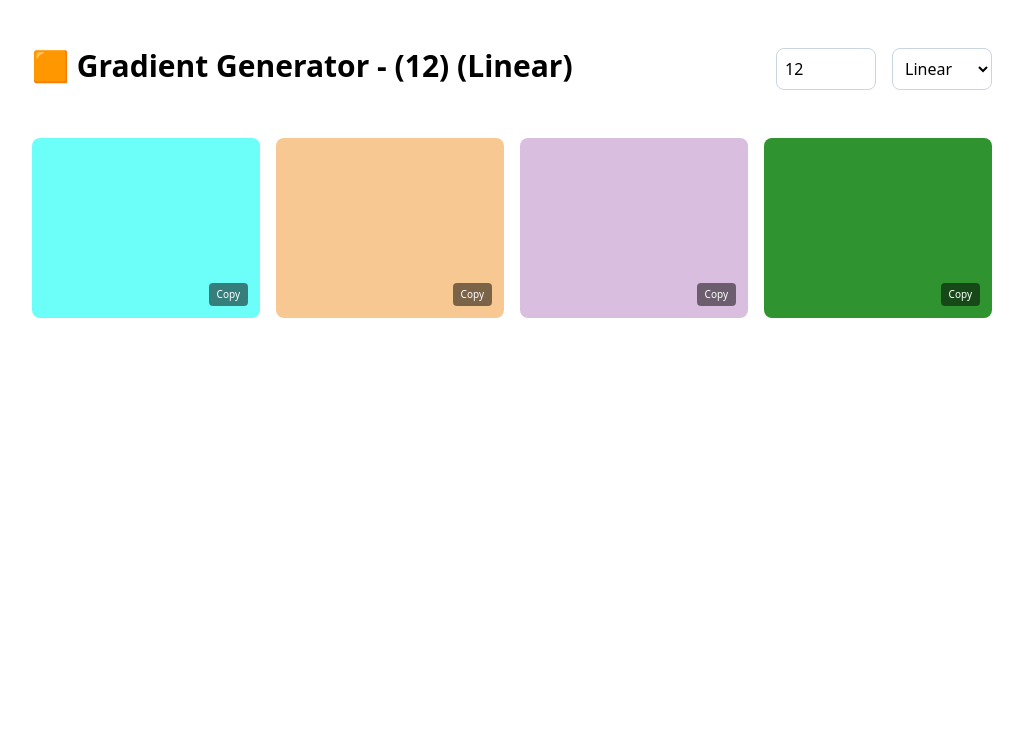
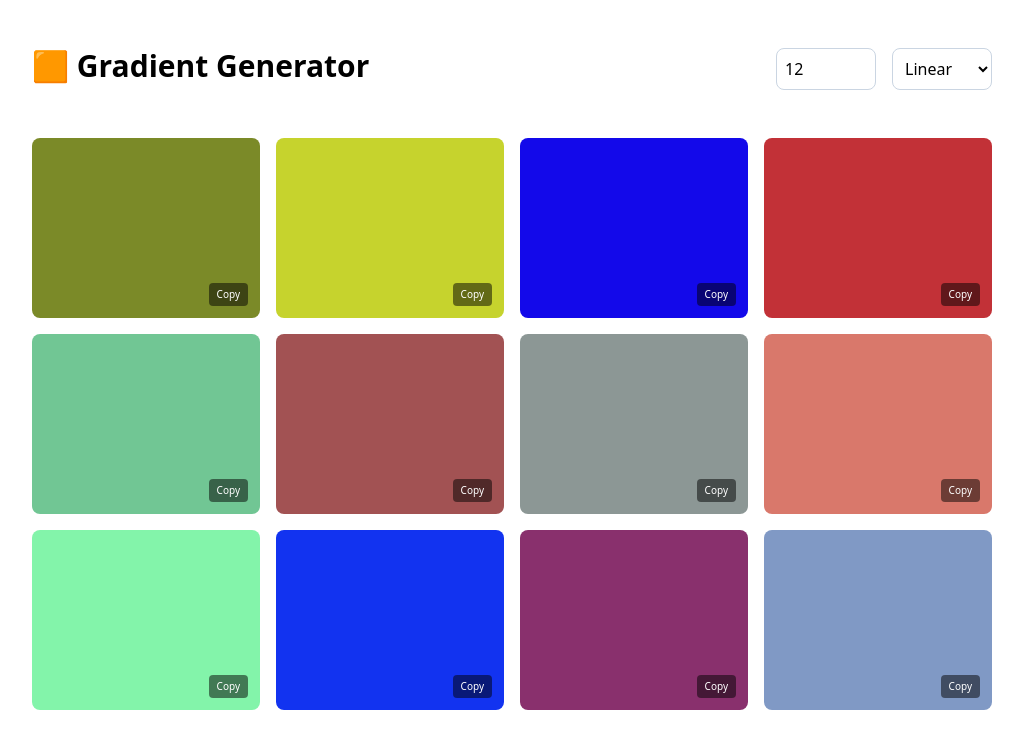
Before and after one commit to Meraj-Uddin-Malik/Gradient-Generator, a React (Vite) app: page / in a window 1280 px wide. Shown: the top 748 px of the page, without its empty margins (128-1151 px from the left). Built offline with nearby package versions, Linux system fonts and the light colour scheme.

Commit message:
feat: refactor gradient display to use dynamic gradients state

```diff
--- a/src/App.jsx
+++ b/src/App.jsx
@@ -1,8 +1,9 @@
-import React, { useState } from "react";
+import React, { useEffect, useState } from "react";
 
 const App = () => {
   const [num, setNum] = useState(12);
   const [type, setType] = useState("Linear");
+  const [gradients, setGradients] = useState([]);
 
   const getHexColor = () => {
     const rgb = 255 * 255 * 255;
@@ -13,13 +14,23 @@ const App = () => {
     return colorHex;
   };
 
+  useEffect(() => {
+    const generateGradients = () => {
+      const tempGradients = [];
+      for (let i = 0; i < num; i++) {
+        tempGradients.push(getHexColor());
+      }
+      setGradients(tempGradients);
+    };
+
+    generateGradients();
+  }, [num]);
+
   return (
     <div className="min-h-screen py-12">
       <div className="w-9/12 mx-auto space-y-12">
         <div className="flex justify-between">
-          <h1 className="text-3xl font-bold">
-            🟧 Gradient Generator - ({num}) ({type})
-          </h1>
+          <h1 className="text-3xl font-bold">🟧 Gradient Generator</h1>
           <div className="flex gap-4">
             <input
               value={num}
@@ -40,7 +51,8 @@ const App = () => {
         </div>
 
         <div className="grid grid-cols-4 gap-4">
-          <div
+          {gradients.map((gradient, index) => (
+            <div key={index}
               className="h-45 bg-red-500 rounded-lg relative"
               style={{ background: getHexColor() }}
             >
@@ -48,39 +60,8 @@ const App = () => {
                 Copy
               </button>
             </div>
-
-          <div
-            className="h-45 bg-red-500 rounded-lg relative"
-            style={{ background: getHexColor() }}
-          >
-            <button className="bg-black/50 hover:bg-black text-white rounded absolute bottom-3 right-3 py-1 px-2 text-[10px]">
-              Copy
-            </button>
+          ))}
         </div>
-
-
-          <div
-            className="h-45 bg-red-500 rounded-lg relative"
-            style={{ background: getHexColor() }}
-          >
-            <button className="bg-black/50 hover:bg-black text-white rounded absolute bottom-3 right-3 py-1 px-2 text-[10px]">
-              Copy
-            </button>
-          </div>
-
-
-          <div
-            className="h-45 bg-red-500 rounded-lg relative"
-            style={{ background: getHexColor() }}
-          >
-            <button className="bg-black/50 hover:bg-black text-white rounded absolute bottom-3 right-3 py-1 px-2 text-[10px]">
-              Copy
-            </button>
-          </div>
-        </div>
-
-
-
       </div>
     </div>
   );
```
Lines whose indentation alone changed are shown as unchanged.
